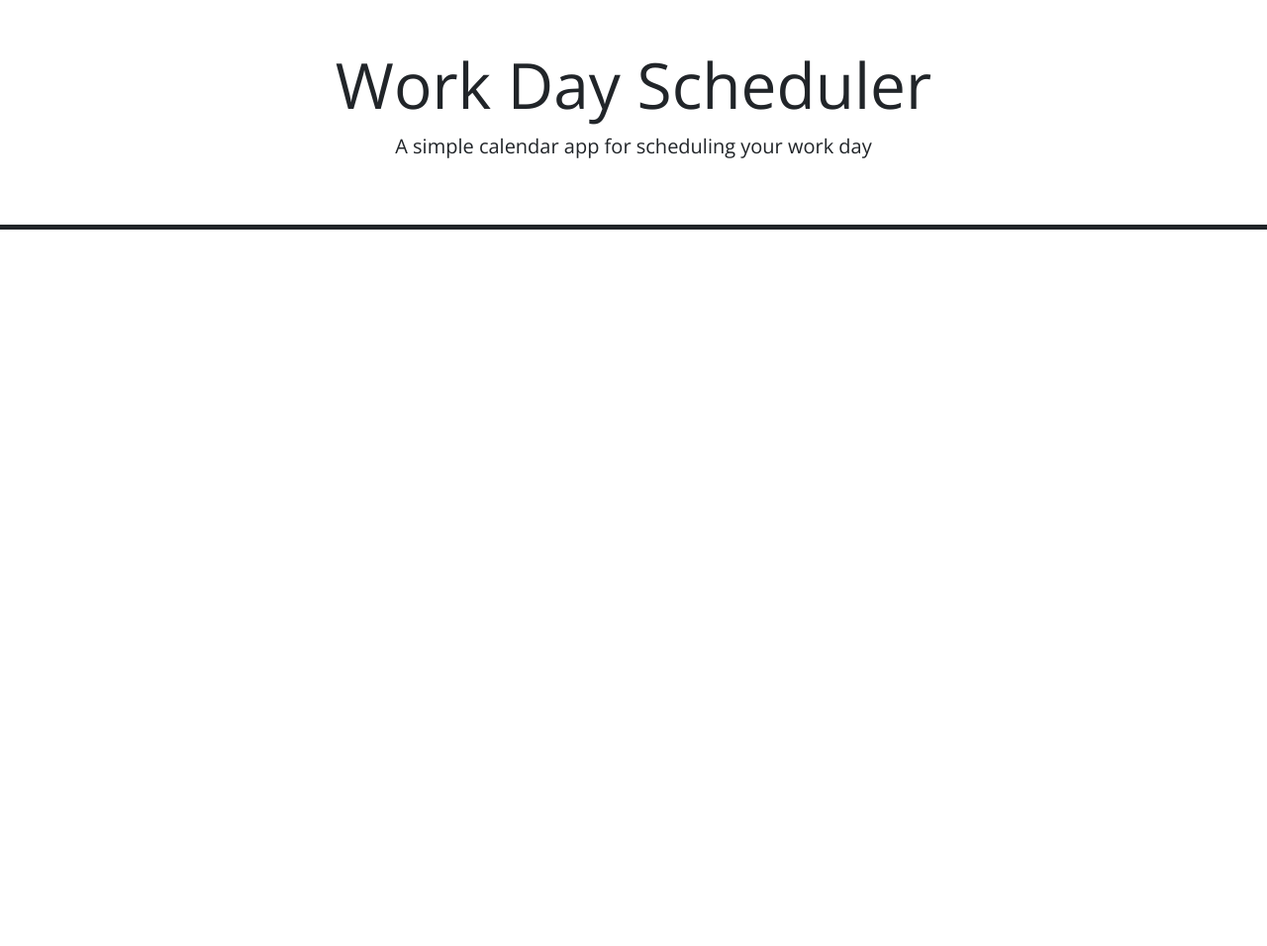
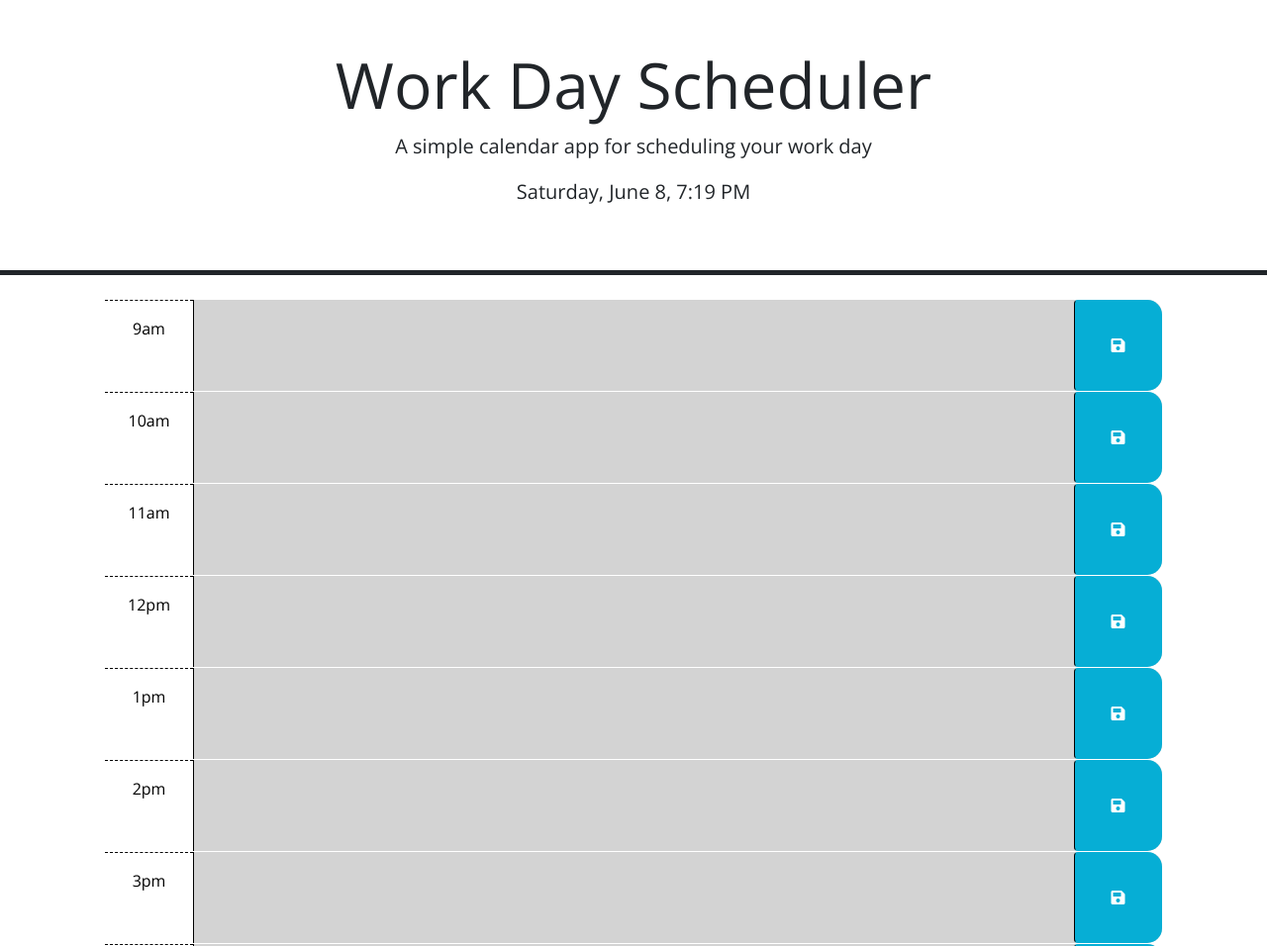
Before and after one commit to zafeera1/Note-Day-planner, a plain HTML site: page index.html in a window 1280 px wide. Shown: the top 956 px of the page at 99% size. Before the commit the page ends 800 px from the top, so only its background shows below. Drawn offline with nearby package versions, Linux system fonts and the light colour scheme; files that its build step writes are made by us from their sources.

Commit message:
fixed files

```diff
--- a/main/index.html
+++ b/index.html
@@ -18,7 +18,7 @@
       href="https://fonts.googleapis.com/css?family=Open+Sans&display=swap"
       rel="stylesheet"
     />
-    <link rel="stylesheet" href="/MOD5CHALL/main/assets/style.css" />
+    <link rel="stylesheet" href="./main/assets/style.css" />
     <title>Work Day Scheduler</title>
   </head>
 
@@ -74,6 +74,6 @@
 
 
 
-    <script src="/MOD5CHALL/main/develop/script.js"></script>
+    <script src="./main/develop/script.js"></script>
   </body>
 </html>
```
